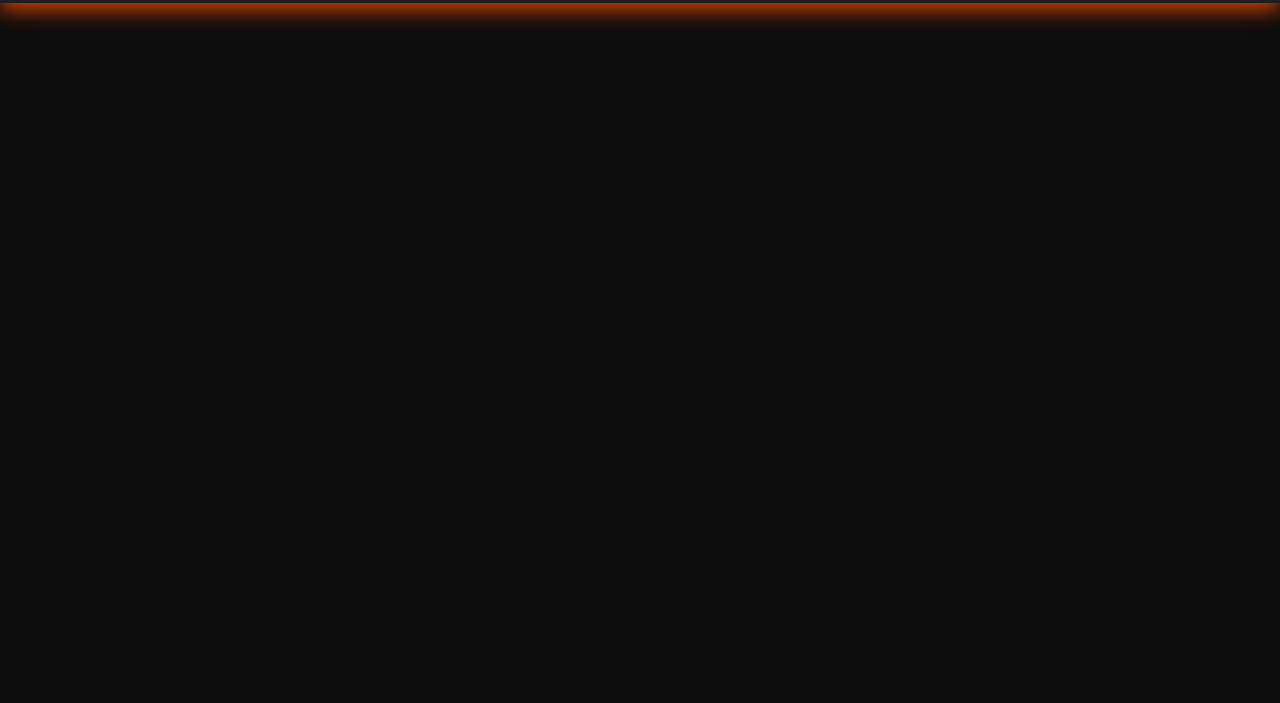
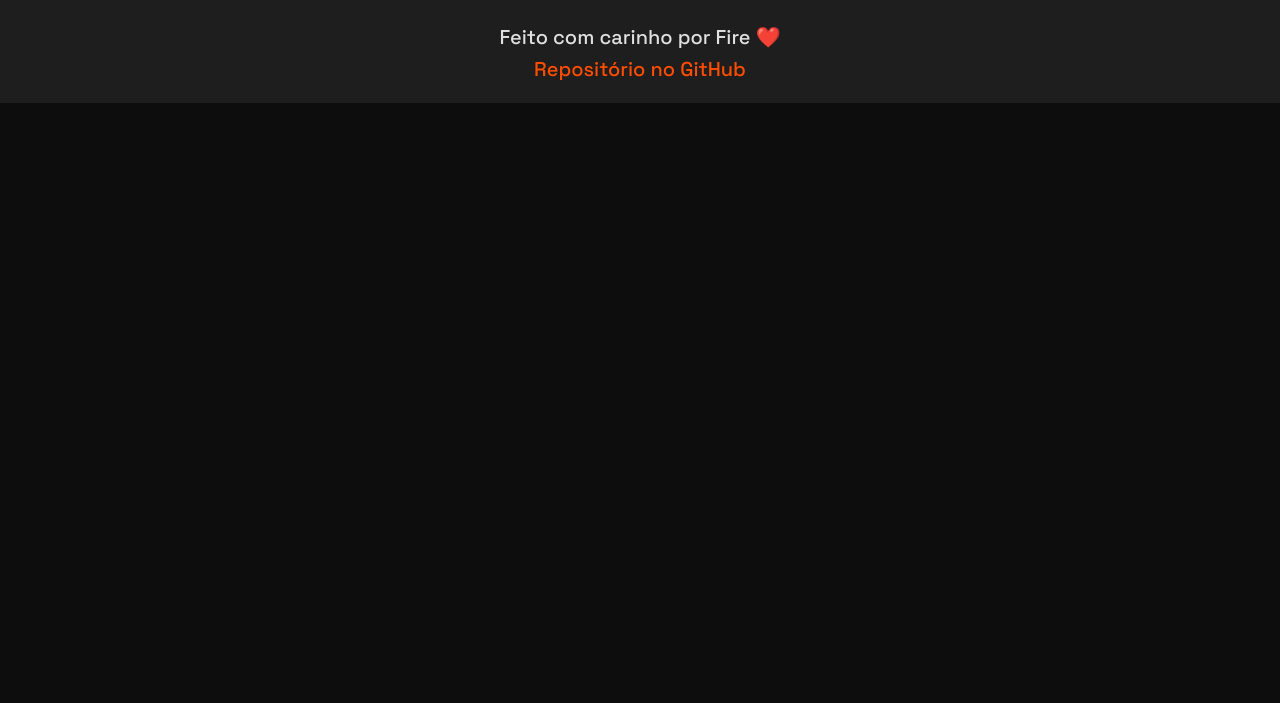
Before and after one commit to lucas-britto-dev/FireGeek, a website: page public/artistas.html in a window 1280 px wide. Shown: the part 97-800 px from the top of the page. Drawn offline with Linux system fonts and the light colour scheme.

Commit message:
feat: adiciona footer em outras telas

```diff
--- a/public/artistas.html
+++ b/public/artistas.html
@@ -78,5 +78,9 @@
         <a href="./cadastro.html" class="btn_cadastro">Cadastro</a>
       </div>
     </header>
+    <footer>
+      <span>Feito com carinho por Fire ❤️</span>
+      <a href="https://github.com/lucas-britto-dev/FireGeek">Repositório no GitHub</a>
+    </footer>
   </body>
 </html>
```
Also changed, not shown: public/cadastro.html (+4 -0 lines), public/historia.html (+4 -0 lines), public/login.html (+4 -0 lines), public/sobre.html (+4 -0 lines).
